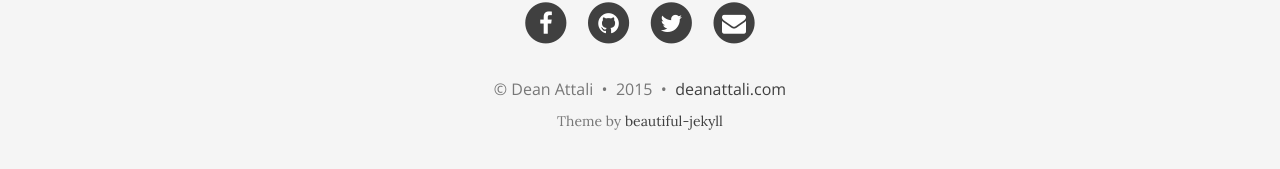
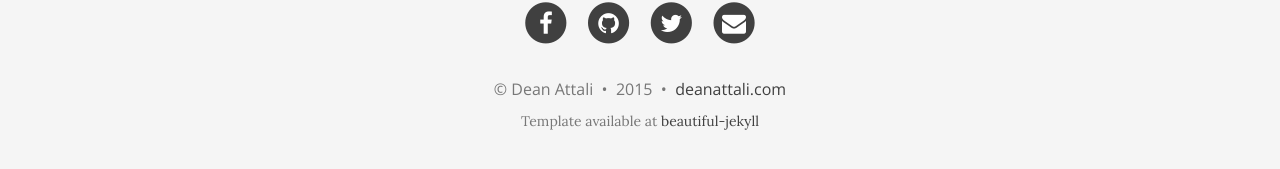
Before and after one commit to daattali/daattali.github.io, a Jekyll site: the page built from index.html, in a window 1280 px wide and 900 px high, scrolled down 1103 px. Shown: the part 718-887 px from the top of the window. Built offline with Jekyll 4.4.1, drawn with Linux system fonts in a browser that asks for light colours; nearby versions of some CDN libraries; Markdown is read by kramdown in place of the engine named in the settings; the list of posts is cut into pages by our own code.

Commit message:
change footer text

```diff
--- a/_includes/footer.html
+++ b/_includes/footer.html
@@ -82,7 +82,7 @@
 		  <a href="{{ site.url }}">{{ site.url-short }}</a>
 	    </p>
 		<p class="theme-by text-muted">
-		  Theme by
+		  Template available at
 		  <a href="https://github.com/daattali/beautiful-jekyll">beautiful-jekyll</a>
 		</p>
       </div>
```
